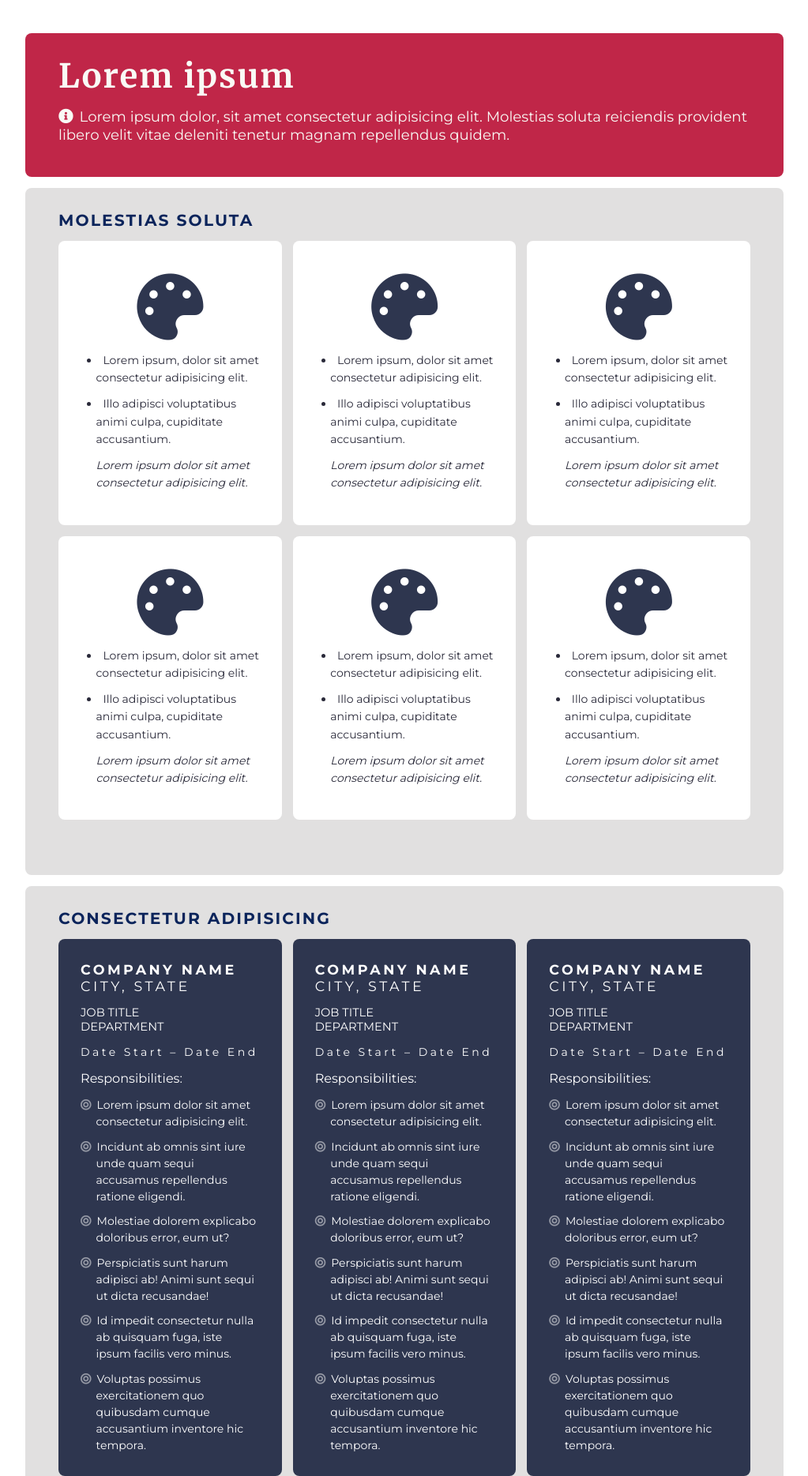
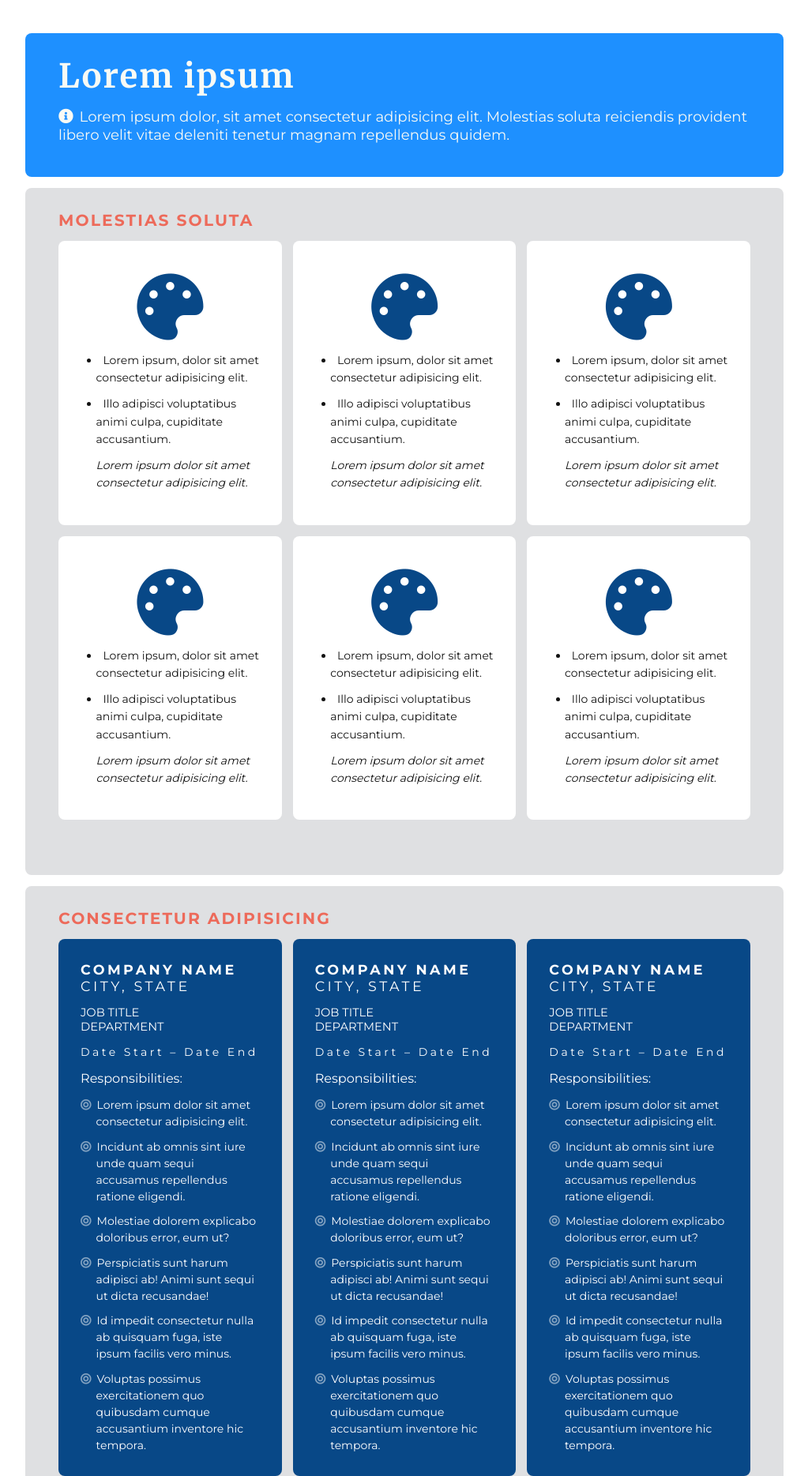
Before and after one commit to rinellam/template07082019, a plain HTML site: page index2.html in a window 1280 px wide. Shown: the top 1869 px of the page at 79% size, without its empty margins (128-1151 px from the left). Drawn offline with Linux system fonts and the light colour scheme.

Commit message:
final template update

```diff
--- a/sass/layout/_colors.sass
+++ b/sass/layout/_colors.sass
@@ -2,30 +2,24 @@
 
 //1. Header color
 header
-    //background: #793F5C
-    //background: #9a073c
-    background: #C02648
+    background: #1E90FF
 
 //2. Component Colors
 
 .component-card
-    //background: #F2F2E6
-    background: #E1E0E0
+    background: #dfe0e2
 
 .sub-component-card
     background: #FFFFFF
 
 .component-block-list-lg
-    background: #E1E0E0
+    background: #dfe0e2
 
 .sub-component-block-list-lg
     background: #FFFFFF
 
 .component-box
-    //background: #F2F2E6
-    background: #E1E0E0
+    background: #dfe0e2
 
 .sub-component-box
-    //background: #292939
-    //background: #0b245b
-    background: #2E364F
+    background: #084887
--- a/sass/layout/_typography.sass
+++ b/sass/layout/_typography.sass
@@ -21,7 +21,6 @@ html
     font-family: 'Montserrat', sans-serif
     font-size: 1.30rem
     font-weight: 400
-    //color: #F2F2E6
     color: #f9faf5
 
 // 2. Subheads
@@ -31,8 +30,8 @@ html
     //font-size: 1.75rem
     font-size: 1.45rem
     font-weight: 700
-    //color: #793F5C
-    color: #0b245b
+    color: #ed6a5a
+
     margin-left: 1rem
     margin-top: 2rem
     text-transform: uppercase //
@@ -43,13 +42,12 @@ html
     //font-size: 1.75rem
     font-size: 1.45rem
     font-weight: 700
-    //color: #793F5C
-    color: #C02648
+    color: #ed6a5a
+
     margin-left: 1rem
     margin-top: 2rem
     text-transform: uppercase //
     letter-spacing: .15rem //
-
 
 
 
@@ -66,7 +64,6 @@ html
     font-size: 1.25rem
     font-weight: 400
     color: #FFFFFF
-    //color: #e1e0e0
     text-transform: uppercase
     letter-spacing: .25rem
     margin-bottom: 1rem
@@ -79,7 +76,6 @@ span
     font-size: 1.05rem
     font-weight: 400
     color: #FFFFFF
-    //color: #e1e0e0
     text-transform: uppercase
     margin-bottom: 1rem
 
@@ -101,8 +97,6 @@ span
     font-family: 'Montserrat', sans-serif
     font-size: 1rem
     font-weight: 400
-    //color: #F7F5EB
-    //color: #e1e0e0
     color: #FFFFFF
     letter-spacing: .25rem
     margin-bottom: 1rem
@@ -114,7 +108,7 @@ span
     font-size: 1rem
     font-weight: 400
     line-height: 1.6
-    color: #292939
+    color: #121212
     list-style-position: inside
     padding-left: 1.40rem
     text-indent: -.80rem
@@ -125,8 +119,6 @@ span
     font-weight: 400
     list-style-type: none
     line-height: 1.5rem
-    //color: #F7F5EB
-    //color: #e1e0e0
     color: #FFFFFF
     padding-left: 1.40rem
     text-indent: -.70rem
@@ -153,7 +145,7 @@ span
 
 .fa-image, .fa-comments, .fa-code, .fa-users, .fa-chart-area, .fa-code-branch,
     font-size: 6rem
-    color: #0b245b
+    color: #084887
 
 .fa-bullseye
     margin-right: .50rem
@@ -162,6 +154,6 @@ span
 // FPO image for template
 .fa-palette
     font-size: 6rem
-    color: #2E364F
+    color: #084887
 .fpo-image
     margin: 1rem auto
```
Also changed, not shown: index.html (+3 -3 lines), css/main.css.
